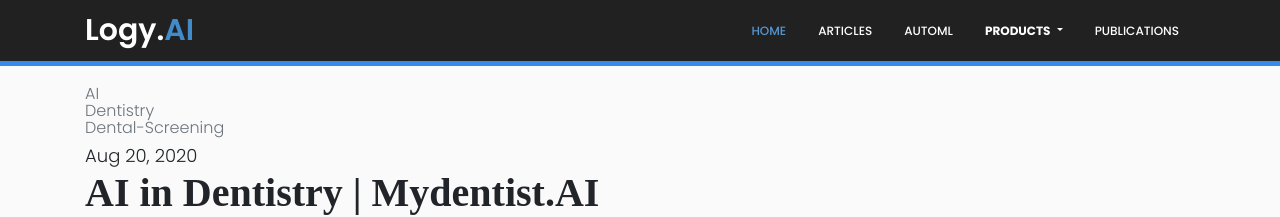
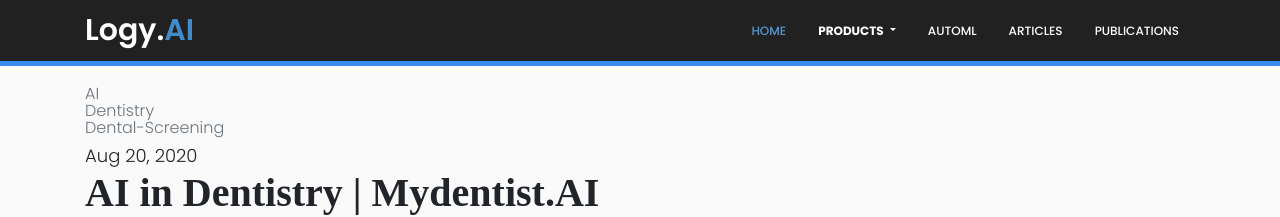
Before and after one commit to LogyAI/articles, a Jekyll site: the page built from _posts/2020-10-13-AI-in-Dentistry-Mydentist.markdown, in a window 1280 px wide. Shown: the top 217 px of the page. Built offline with Jekyll 4.4.1, drawn with Linux system fonts in a browser that asks for light colours; nearby versions of some CDN libraries; some web fonts are replaced.

Commit message:
navbar rearranged

```diff
--- a/_layouts/post.html
+++ b/_layouts/post.html
@@ -144,14 +144,10 @@ layout: post
 
             <form class="form-inline p-0 m-0">
               <div class="md-form my-0 mx-3 ">
-                <a href="https://logy.ai/" class="" style="font-weight:500 ;font-size: 12px;color: #5697d0;">HOME</a>
+                <a href="/index.html" class="" style="font-weight:500 ;font-size: 12px;color: #5697d0;">HOME</a>
               </div>
-              <div class="md-form my-0 mx-3 ">
-                <a href="/articles/" class="text-white" style="font-weight:500 ;font-size: 12px;">ARTICLES</a>
-              </div>
-              <div class="md-form my-0 mx-3 ">
-                <a href="AutoML.html" class="text-white" style="font-weight:500 ;font-size: 12px;">AUTOML</a>
-              </div>
+
+
 
               <div class="md-form my-0 mx-3 ">
                 <style>
@@ -166,14 +162,20 @@ layout: post
 
                 </style>
                 <div class="dropdown">
-                  <a class=" text-white dropdown-toggle" style="font-weight:500 ;font-size: 12px;" type="button" id="dropdownMenuButton" data-toggle="dropdown" aria-haspopup="true" aria-expanded="false">
+                  <a class=" text-white dropdown-toggle" style="font-weight:500 ;font-size: 12px;background: #212121 !important;color: white !important;" type="button" id="dropdownMenuButton" data-toggle="dropdown" aria-haspopup="true" aria-expanded="false">
                     <b>PRODUCTS</b>
                   </a>
                   <div class="dropdown-menu" aria-labelledby="dropdownMenuButton">
-                    <a class="dropdown-item" href="https://logy.ai/myDentist">MYDENTIST</a>
+                    <a class="dropdown-item" href="/myDentist.html">MYDENTIST</a>
 
                   </div>
                 </div>
+              </div>
+              <div class="md-form my-0 mx-3 ">
+                <a href="/AutoML.html" class="text-white" style="font-weight:500 ;font-size: 12px;">AUTOML</a>
+              </div>
+              <div class="md-form my-0 mx-3 ">
+                <a href="/articles/" class="text-white" style="font-weight:500 ;font-size: 12px;">ARTICLES</a>
               </div>
               <div class="md-form my-0 mx-3 ">
                 <a href="/publications/" class="text-white" style="font-weight:500 ;font-size: 12px;">PUBLICATIONS</a>
```
Also changed, not shown: _layouts/home.html (+11 -9 lines).
